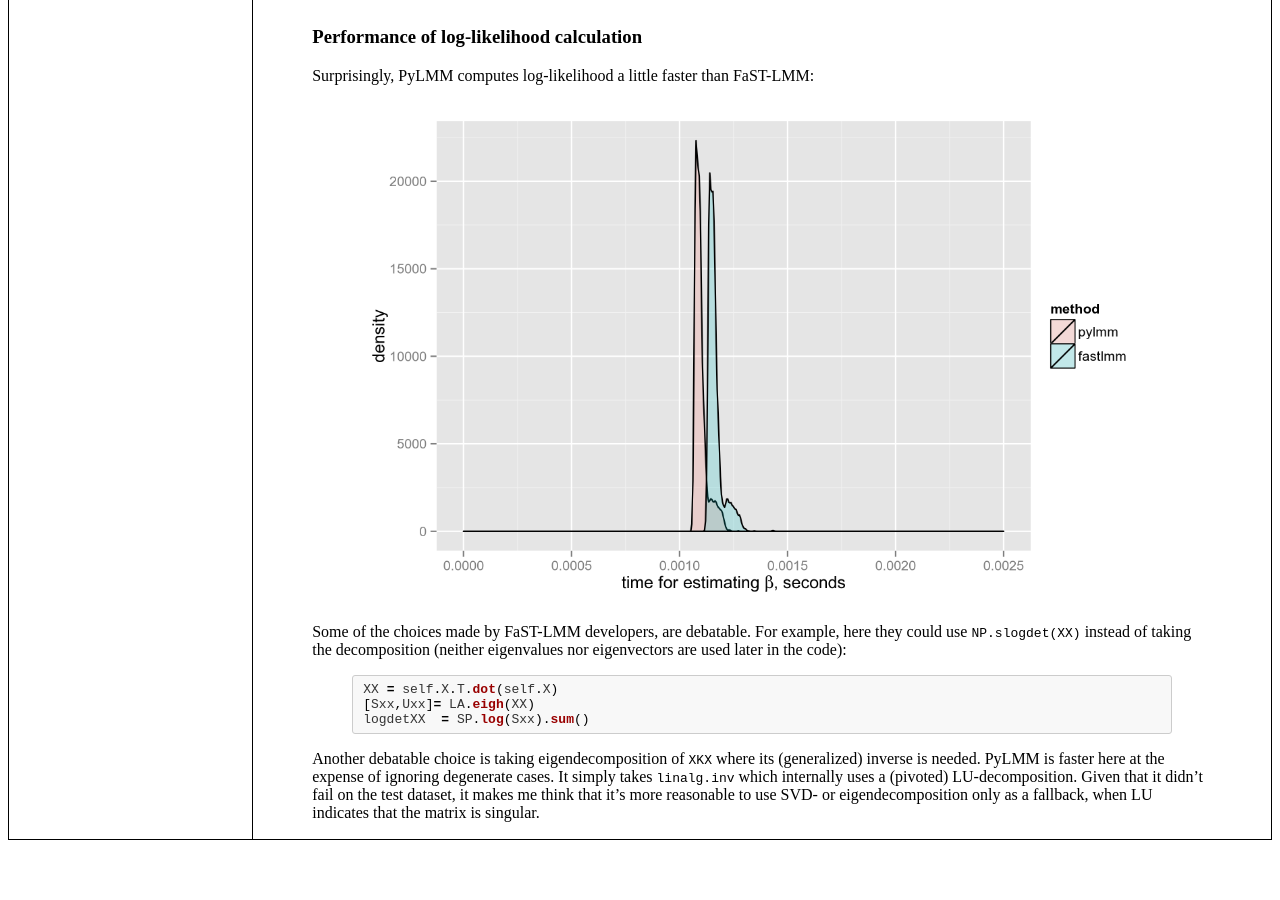
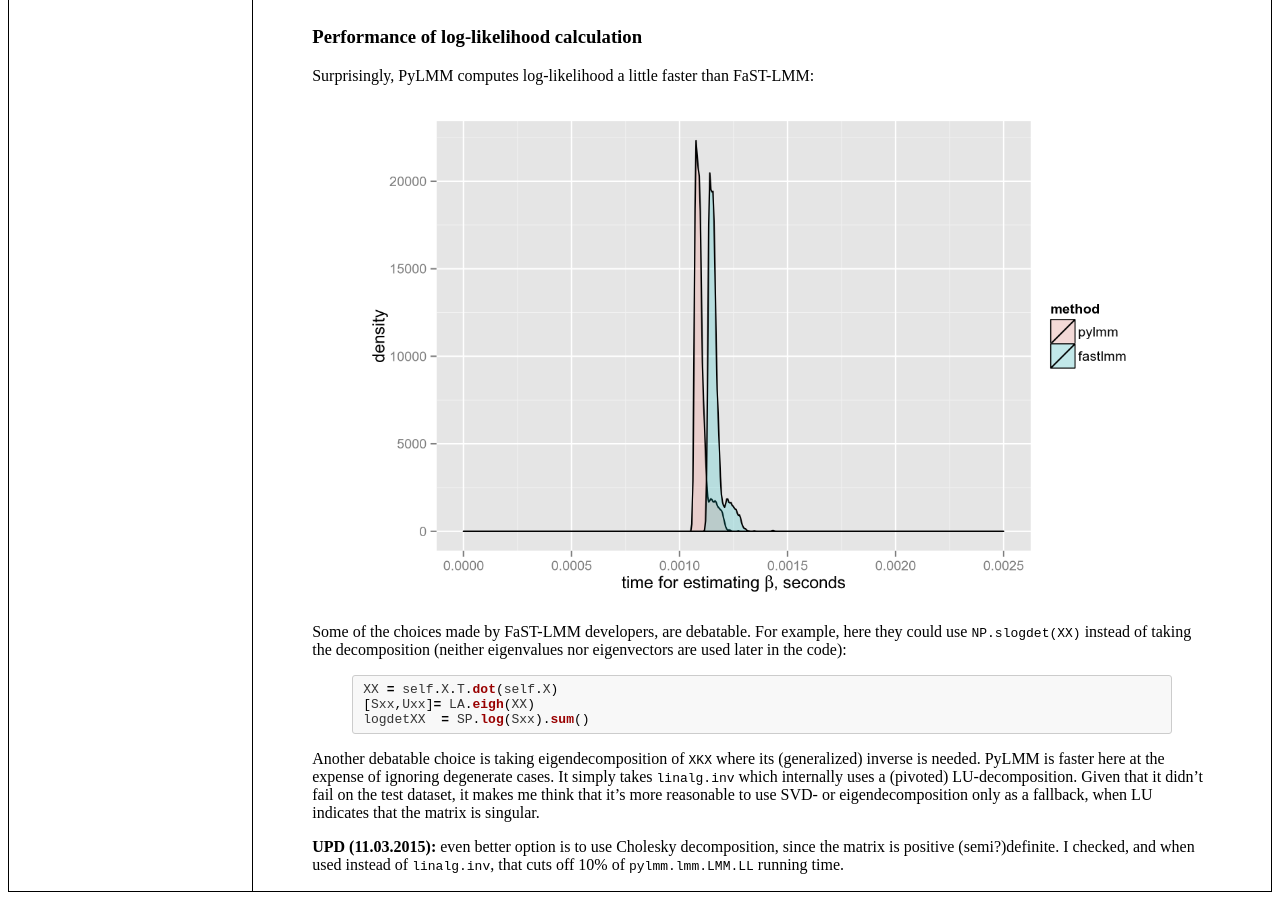
Before and after one commit to lomereiter/lomereiter.github.io, a Jekyll site: the page built from _posts/2015-03-10-pylmm.md, in a window 1280 px wide and 900 px high, scrolled down 3856 px. Built offline with Jekyll 4.4.1, drawn with Linux system fonts in a browser that asks for light colours; formulas are drawn with MathJax 3; before the commit the page ends 4704 px from its top, so only the background shows below that.

Commit message:
note about cholesky

```diff
--- a/_posts/2015-03-10-pylmm.md
+++ b/_posts/2015-03-10-pylmm.md
@@ -169,3 +169,5 @@ logdetXX  = SP.log(Sxx).sum()
 
 Another debatable choice is taking eigendecomposition of `XKX` where its (generalized) inverse is needed.
 PyLMM is faster here at the expense of ignoring degenerate cases. It simply takes `linalg.inv` which internally uses a (pivoted) LU-decomposition. Given that it didn't fail on the test dataset, it makes me think that it's more reasonable to use SVD- or eigendecomposition only as a fallback, when LU indicates that the matrix is singular.
+
+**UPD (11.03.2015):** even better option is to use Cholesky decomposition, since the matrix is positive (semi?)definite. I checked, and when used instead of `linalg.inv`, that cuts off 10% of `pylmm.lmm.LMM.LL` running time.
```
